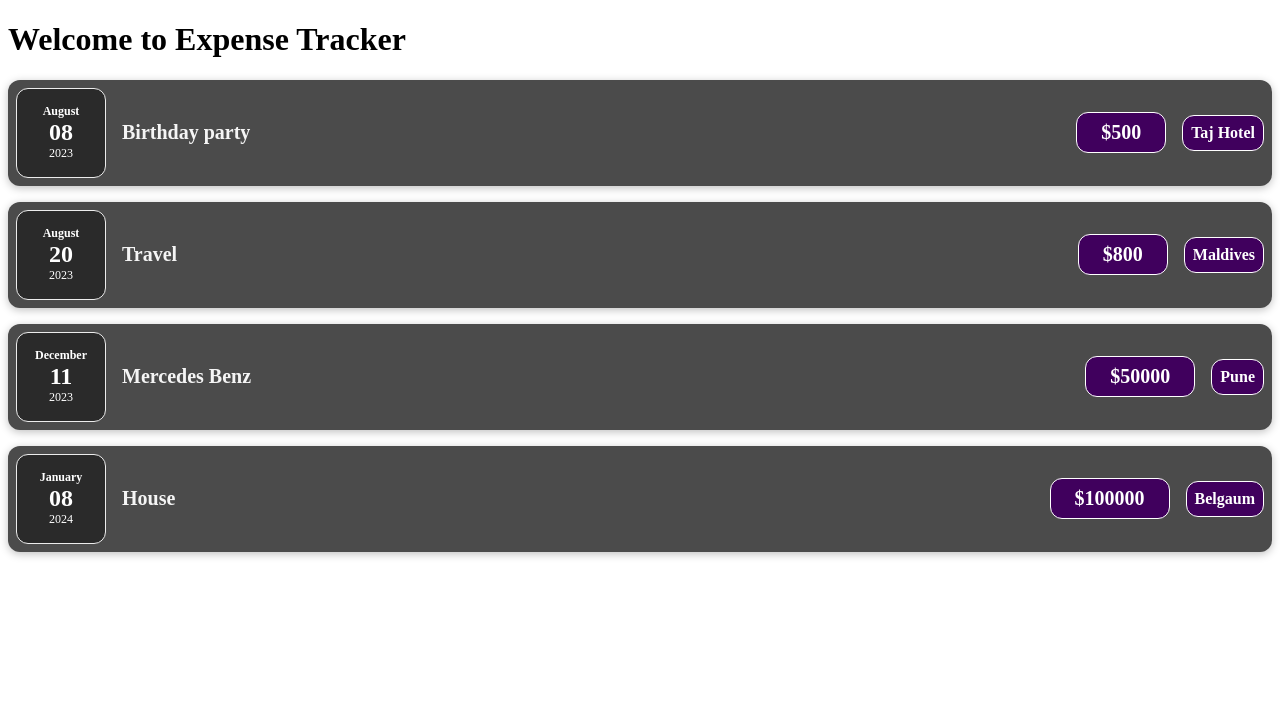
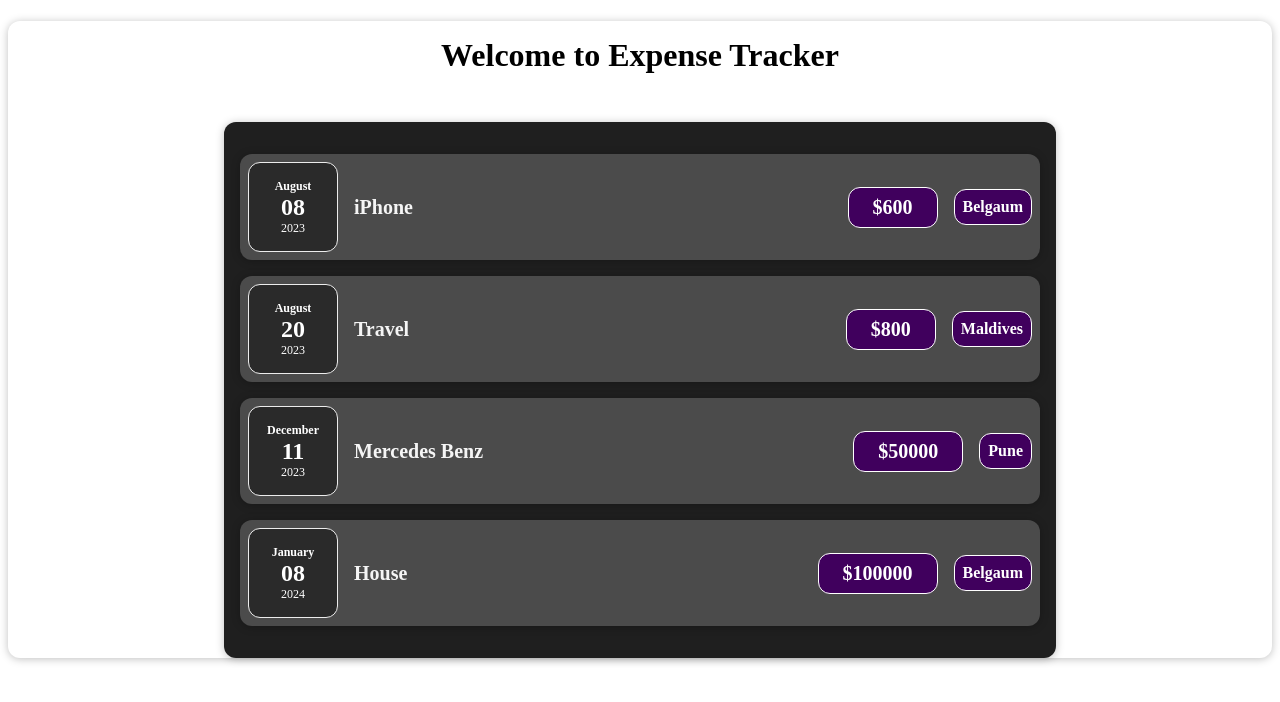
Before and after one commit to sachinPatil8795/React-Projects, a React (Create React App) app: page / in a window 1280 px wide. Shown: the top 702 px of the page. Built offline with nearby package versions, Linux system fonts and the light colour scheme.

Commit message:
File Structured

```diff
--- a/src/App.js
+++ b/src/App.js
@@ -1,12 +1,14 @@
-import ExpenseItem from "./components/ExpenseItem";
+import Card from "./components/UI/Card";
+import './components/Expense/ExpenseItemStyle.css'
+import Expenses from "./components/Expense/Expenses";
 
-function App() {
+const App = () => {
   const expenses = [
     {
-      title: "Birthday party",
+      title: "iPhone",
       date: new Date(2023, 7, 8),
-      amount: 500,
-      location: "Taj Hotel",
+      amount: 600,
+      location: "Belgaum",
     },
     {
       title: "Travel",
@@ -27,20 +29,13 @@
       location: "Belgaum",
     },
   ];
+
   return (
-    <div>
-      <h1>Welcome to Expense Tracker</h1>
-      {expenses.map((expense, index) => (
-        <ExpenseItem
-          key={index} // Adding a unique key for React's rendering optimization
-          title={expense.title}
-          date={expense.date}
-          amount={expense.amount}
-          location={expense.location}
-        />
-      ))}
-    </div>
+    <Card>
+      <h1 className="main-header">Welcome to Expense Tracker</h1>
+      <Expenses items={expenses} />
+    </Card>
   );
-}
+};
 
 export default App;
--- a/src/components/ExpenseDate.js
+++ b/src/components/Expense/ExpenseDate.js
@@ -1,6 +1,6 @@
 import ExpenseDateStyle from "./ExpenseDateStyle.css";
 
-function ExpenseDate(props) {
+const ExpenseDate = (props) => {
   const month = props.date.toLocaleString("en-Us", { month: "long" });
   const day = props.date.toLocaleString("en-Us", { day: "2-digit" });
   const year = props.date.getFullYear();
--- a/src/components/ExpenseDetails.js
+++ b/src/components/Expense/ExpenseDetails.js
@@ -1,6 +1,6 @@
 import ExpenseItemStyle from "./ExpenseItemStyle.css";
 
-function ExpenseDetails(props) {
+const ExpenseDetails = (props) => {
   return (
     <div className="expense-item__description">
       <h2>{props.title}</h2>
--- a/src/components/ExpenseItem.js
+++ b/src/components/Expense/ExpenseItem.js
@@ -1,17 +1,18 @@
+import Card from "../UI/Card";
 import ExpenseDate from "./ExpenseDate";
 import ExpenseDetails from "./ExpenseDetails";
 
-function ExpenseItem(props) {
+const ExpenseItem = (props) => {
   return (
-    <div className="expense-item">
+    <Card className="expense-item">
       <ExpenseDate date={props.date} />
       <ExpenseDetails
         title={props.title}
         amount={props.amount}
         location={props.location}
       />
-    </div>
+    </Card>
   );
-}
+};
 
 export default ExpenseItem;
--- a/src/components/ExpenseItemStyle.css
+++ b/src/components/Expense/ExpenseItemStyle.css
@@ -1,11 +1,15 @@
+.main-header {
+  display: flex;
+  justify-content: center;
+  padding: 1rem 1rem;
+}
+
 .expense-item {
   display: flex;
   justify-content: space-between;
   align-items: center;
-  box-shadow: 0 2px 8px rgba(0, 0, 0, 0.25);
   padding: 0.5rem;
   margin: 1rem 0;
-  border-radius: 12px;
   background-color: #4b4b4b;
 }
 
@@ -36,6 +40,13 @@
   padding: 0.5rem;
   border-radius: 12px;
 }
+
+.expense-item__price:hover {
+  transform: scale(1.1);
+  transition: cubic-bezier(0.075, 0.82, 0.165, 1);
+  background-color: rgb(31, 31, 31);
+}
+
 .expense-item__location {
   font-size: 1rem;
   font-weight: bold;
@@ -44,6 +55,12 @@
   border: 1px solid white;
   padding: 0.5rem;
   border-radius: 12px;
+}
+
+.expense-item__location:hover {
+  transform: scale(1.1);
+  transition: cubic-bezier(0.075, 0.82, 0.165, 1);
+  background-color: rgb(31, 31, 31);
 }
 
 @media (min-width: 580px) {
--- /dev/null
+++ b/src/components/Expense/Expenses.css
@@ -0,0 +1,7 @@
+.expenses {
+    padding: 1rem;
+    background-color: rgb(31, 31, 31);
+    margin: 2rem auto;
+    width: 50rem;
+    max-width: 95%;
+}
--- /dev/null
+++ b/src/components/Expense/Expenses.js
@@ -0,0 +1,21 @@
+import Card from "../UI/Card";
+import ExpenseItem from "./ExpenseItem";
+import "./Expenses.css";
+
+const Expenses = (props) => {
+  return (
+    <Card className="expenses">
+      {props.items.map((expense, index) => (
+        <ExpenseItem
+          key={index} // Adding a unique key for React's rendering optimization
+          title={expense.title}
+          date={expense.date}
+          amount={expense.amount}
+          location={expense.location}
+        />
+      ))}
+    </Card>
+  );
+}
+
+export default Expenses;
--- /dev/null
+++ b/src/components/UI/Card.css
@@ -0,0 +1,4 @@
+.card {
+    border-radius: 12px;
+    box-shadow: 0 1px 8px rgba(0, 0, 0, 0.25);;
+}
--- /dev/null
+++ b/src/components/UI/Card.js
@@ -0,0 +1,10 @@
+import './Card.css'
+
+function Card(props) {
+    const classes = ' card ' + props.className;
+  return (
+    <div className = {classes}>{props.children}</div>
+  )
+}
+
+export default Card
--- a/src/index.css
+++ /dev/null
@@ -1,13 +0,0 @@
-body {
-  margin: 0;
-  font-family: -apple-system, BlinkMacSystemFont, 'Segoe UI', 'Roboto', 'Oxygen',
-    'Ubuntu', 'Cantarell', 'Fira Sans', 'Droid Sans', 'Helvetica Neue',
-    sans-serif;
-  -webkit-font-smoothing: antialiased;
-  -moz-osx-font-smoothing: grayscale;
-}
-
-code {
-  font-family: source-code-pro, Menlo, Monaco, Consolas, 'Courier New',
-    monospace;
-}
```
Also changed, not shown: src/index.js (+4 -5 lines), src/components/Expense/ExpenseDateStyle.css (renamed from src/components/ExpenseDateStyle.css).
